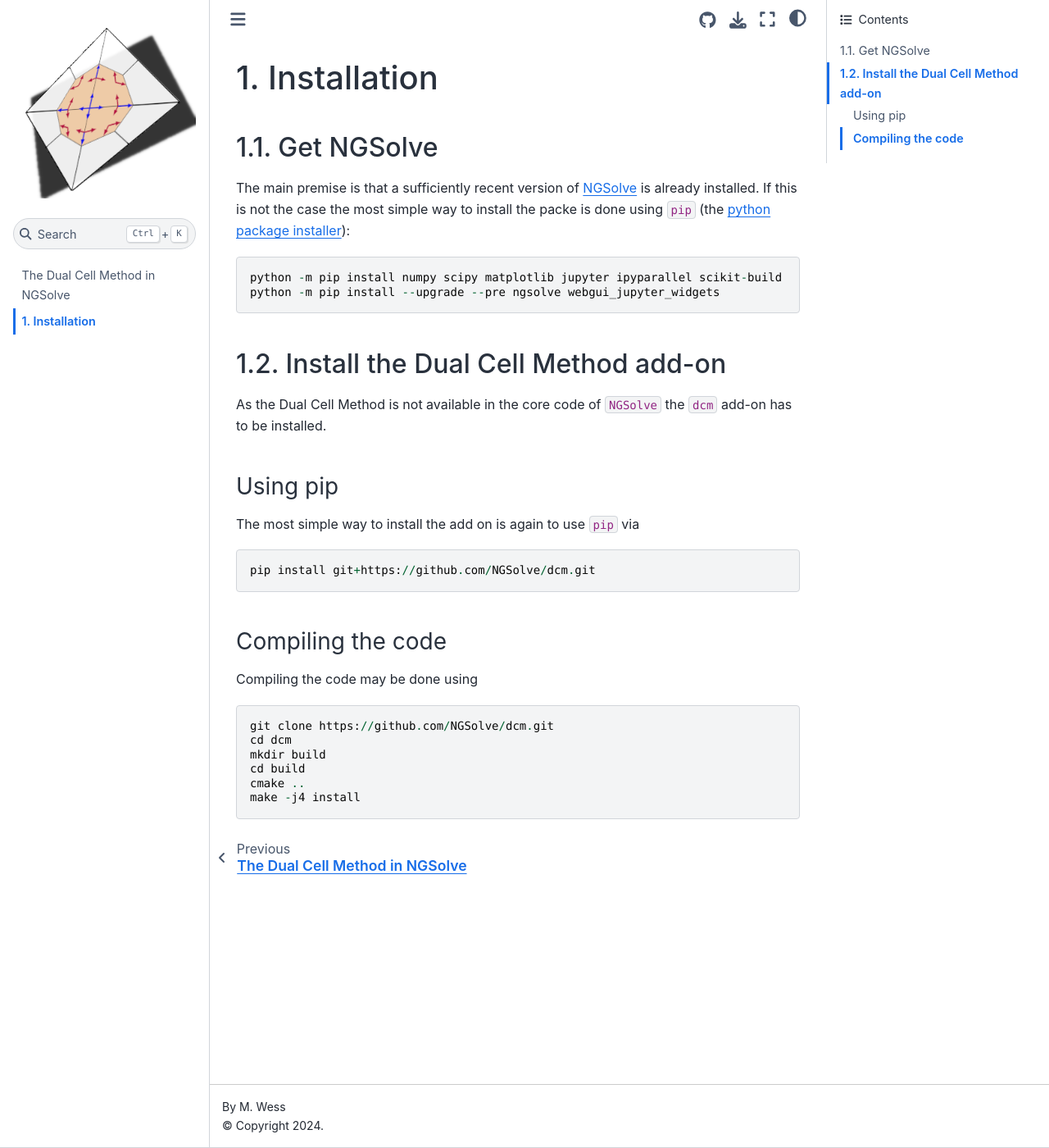
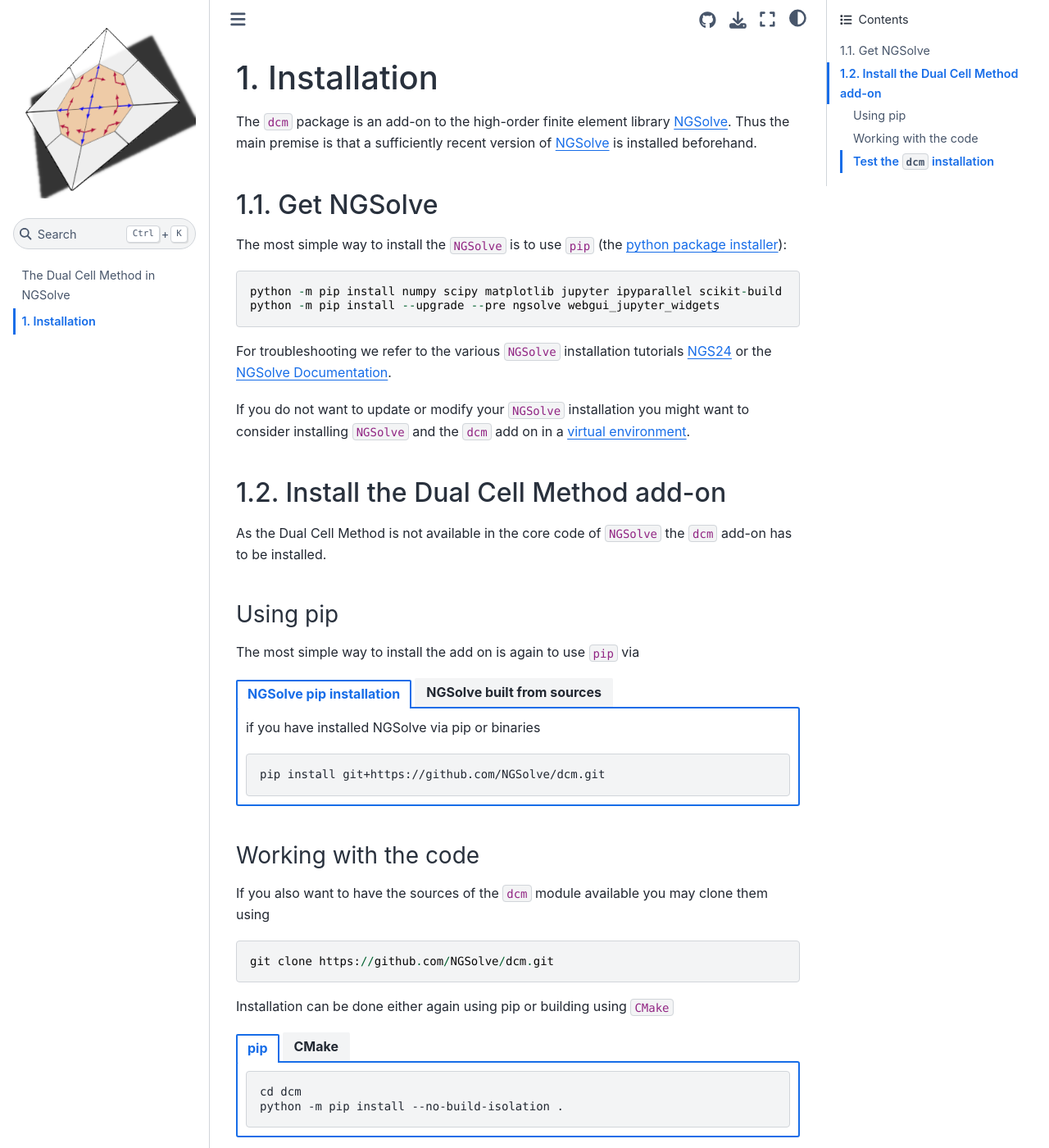
Before and after one commit to NGSolve/dcm, a Jupyter Book: the page built from docs/installation.md, in a window 1280 px wide and 1400 px high. Shown: the whole window at 82% size. Built offline with Jupyter Book 1.0.4 settings and Sphinx 7.4.7 and the Sphinx Book theme 1.1.4, drawn with Linux system fonts in a browser that asks for light colours; some of the changed text lies outside the part shown.

Commit message:
installation in docs

`````diff
--- a/docs/installation.md
+++ b/docs/installation.md
@@ -1,14 +1,19 @@
 (installation)=
 # Installation
+
+The `dcm` package is an add-on to the high-order finite element library [NGSolve](https://ngsolve.org). Thus the main premise is that a sufficiently recent version of [NGSolve](https://ngsolve.org) is installed beforehand.
 
 
 ## Get NGSolve
 
-The main premise is that a sufficiently recent version of [NGSolve](https://ngsolve.org) is already installed. If this is not the case the most simple way to install the packe is done using `pip` (the [python package installer](https://pypi.org/project/pip/)):
+The most simple way to install the `NGSolve` is to use `pip` (the [python package installer](https://pypi.org/project/pip/)):
 ```
 python -m pip install numpy scipy matplotlib jupyter ipyparallel scikit-build
 python -m pip install --upgrade --pre ngsolve webgui_jupyter_widgets
 ```
+For troubleshooting we refer to the various `NGSolve` installation tutorials [NGS24](https://docu.ngsolve.org/ngs24/intro.html) or the [NGSolve Documentation](https://docu.ngsolve.org/latest/).
+
+If you do not want to update or modify your `NGSolve` installation you might want to consider installing `NGSolve` and the `dcm` add on in a [virtual environment](https://docu.ngsolve.org/ngs24/intro.html#installing-parallel-ngsolve).
 
 ## Install the Dual Cell Method add-on
 
@@ -17,19 +22,51 @@ As the Dual Cell Method is not available in the core code of `NGSolve` the `dcm`
 ### Using pip
 
 The most simple way to install the add on is again to use `pip` via
+
+```` {tab-set}
+```{tab-item} NGSolve pip installation
+
+  if you have installed NGSolve via pip or binaries
+
+    pip install git+https://github.com/NGSolve/dcm.git
 ```
-pip install git+https://github.com/NGSolve/dcm.git
+```{tab-item} NGSolve  built from sources
+
+  if your NGSolve was built from sources
+
+    python -m pip install scikit-build-core pybind11_stubgen
+    python -m pip install --no-build-isolation git+https://github.com/NGSolve/dcm.git
 ```
+````
 
-### Compiling the code
+### Working with the code
 
-Compiling the code may be done using
+If you also want to have the sources of the `dcm` module available you may clone them using
 
 ```
 git clone https://github.com/NGSolve/dcm.git
-cd dcm
-mkdir build
-cd build
-cmake ..
-make -j4 install
 ```
+
+Installation can be done either again using pip or building using `CMake`
+
+```` {tab-set}
+``` {tab-item} pip
+    cd dcm
+    python -m pip install --no-build-isolation .
+```
+``` {tab-item} CMake
+    cd dcm
+    mkdir build
+    cd build
+    cmake ..
+    make -j4 install
+```
+````
+
+
+### Test the `dcm` installation
+
+Test whether the installation worked using
+```
+python -m dcm.demos.dc_intrules
+```
`````
Also changed, not shown: docs/intro.md (+11 -1 lines), 1 other file.
